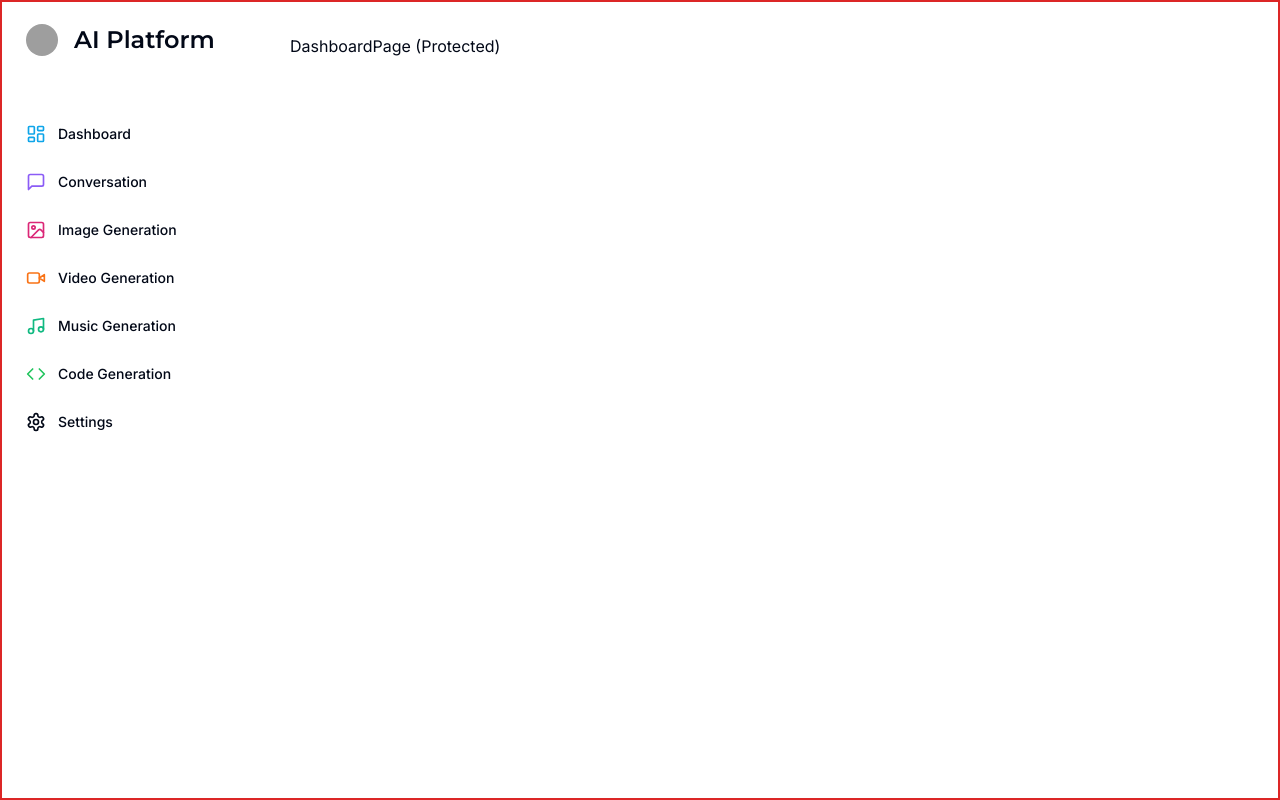
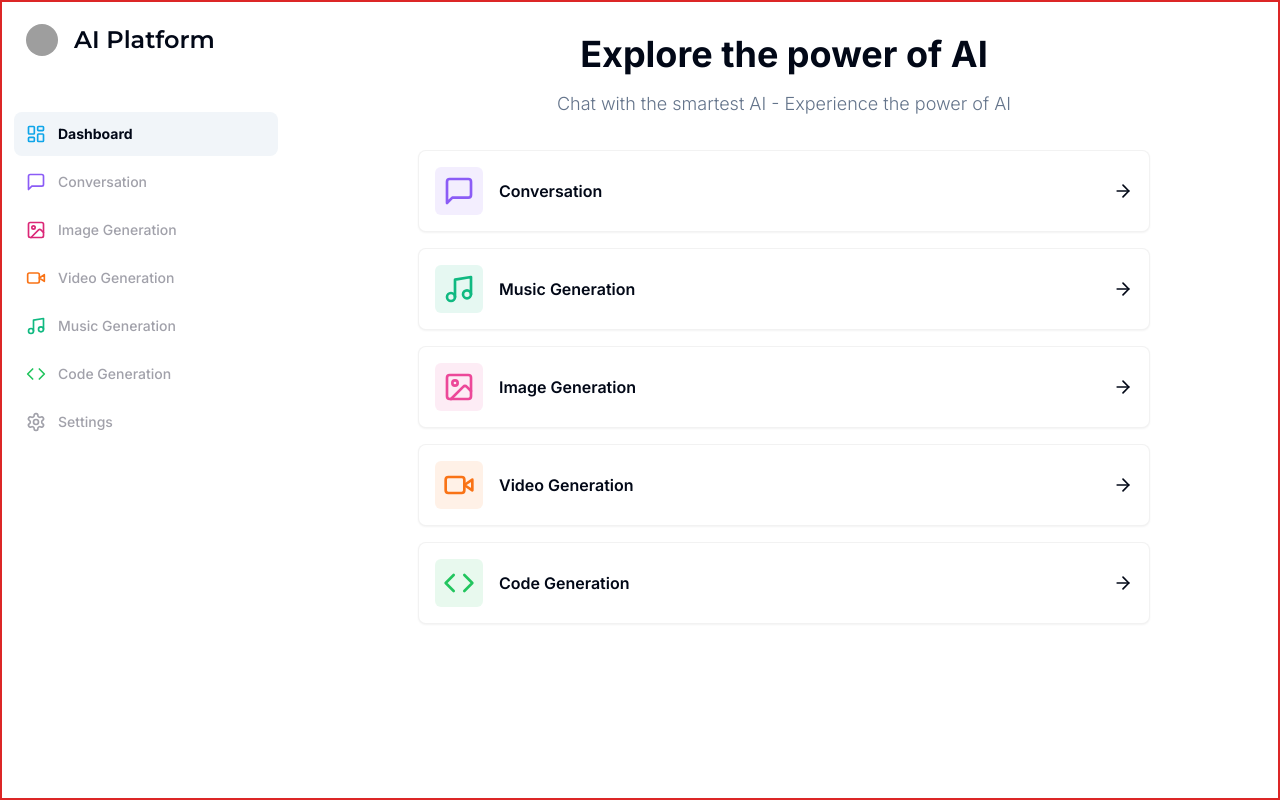
Before and after one commit to quangnvo/aiplatform, a Next.js app: page /dashboard in a window 1280 px wide. Built offline with nearby package versions, Linux system fonts and the light colour scheme; grey boxes are pictures that could not be loaded.

Commit message:
add dashboard

```diff
--- a/app/(dashboard)/(routes)/dashboard/page.tsx
+++ b/app/(dashboard)/(routes)/dashboard/page.tsx
@@ -1,7 +1,84 @@
+"use client"
+
+import { ArrowRight, Code, ImageIcon, MessageSquare, Music, VideoIcon } from "lucide-react"
+import { Card } from "@/components/ui/card"
+import { useRouter } from "next/navigation"
+import { cn } from "@/lib/utils"
+
+const tools = [
+	{
+		label: "Conversation",
+		icon: MessageSquare,
+		color: "text-violet-500",
+		bgColor: "bg-violet-500/10",
+		href: "/conversation"
+	},
+	{
+		label: "Music Generation",
+		icon: Music,
+		color: "text-emerald-500",
+		bgColor: "bg-emerald-500/10",
+		href: "/music"
+	},
+	{
+		label: "Image Generation",
+		icon: ImageIcon,
+		color: "text-pink-500",
+		bgColor: "bg-pink-500/10",
+		href: "/image"
+	},
+	{
+		label: "Video Generation",
+		icon: VideoIcon,
+		color: "text-orange-500",
+		bgColor: "bg-orange-500/10",
+		href: "/video"
+	},
+	{
+		label: "Code Generation",
+		icon: Code,
+		color: "text-green-500",
+		bgColor: "bg-green-500/10",
+		href: "/code"
+	}
+]
+
 const DashboardPage = () => {
+
+	const router = useRouter()
+
 	return (
 		<div>
-			<p>DashboardPage (Protected)</p>
+			<div>
+				<div className="mb-8 space-y-4">
+					<h2 className="text-2xl md:text-4xl font-bold text-center">
+						Explore the power of AI
+					</h2>
+					<p className="text-muted-foreground font-light text-sm md:text-lg text-center">
+						Chat with the smartest AI - Experience the power of AI
+					</p>
+				</div>
+				<div className="px-4 md:px-20 lg:px-32 space-y-4">
+					{tools.map((tool) => (
+						<Card
+							key={tool.href}
+							className="p-4 border-black/5 flex items-center justify-between hover:shadow-md transition cursor-pointer"
+							onClick={() => { router.push(tool.href) }}
+						>
+							<div className="flex items-center gap-x-4">
+								<div className={cn("p-2 w-fit rounded-md", tool.bgColor)}>
+									<tool.icon className={cn("w-8 h-8", tool.color)} />
+								</div>
+
+								<div className="font-semibold">
+									{tool.label}
+								</div>
+							</div>
+							<ArrowRight className="w-5 h-5" />
+						</Card>
+					))}
+				</div>
+			</div>
 		</div>
 	)
 }
--- a/components/MobileSidebar.tsx
+++ b/components/MobileSidebar.tsx
@@ -16,7 +16,7 @@
 					<Menu />
 				</SheetTrigger>
 
-				<SheetContent side="left" className="w-[400px] sm:w-[540px]">
+				<SheetContent side="left" className="w-[400px] sm:w-[540px] p-0">
 					<Sidebar />
 				</SheetContent>
 			</Sheet>
--- a/components/Sidebar.tsx
+++ b/components/Sidebar.tsx
@@ -5,6 +5,8 @@
 import { Montserrat } from "next/font/google"
 import { cn } from "@/lib/utils"
 import { LayoutDashboard, ImageIcon, MessageSquare, VideoIcon, Music, Code, Settings } from "lucide-react"
+import { usePathname } from "next/navigation"
+
 
 const montserrat = Montserrat({
 	weight: "600",
@@ -56,6 +58,9 @@
 ]
 
 const Sidebar = () => {
+
+	const pathName = usePathname()
+
 	return (
 		<div className="space-y-4 py-4 flex flex-col h-full">
 			<div className="px-3 py-2 flex-1">
@@ -81,7 +86,9 @@
 						<Link
 							href={route.href}
 							key={route.href}
-							className="text-sm group flex p-3 w-full justify-start font-medium cursor-pointer hover:text-white hover:bg-white/10 rounded-lg transition"
+							className={cn("text-sm group flex p-3 w-full justify-start font-medium cursor-pointer hover:font-bold hover:text-black rounded-lg transition",
+								pathName === route.href ? "font-bold bg-slate-100" : "text-zinc-400"
+							)}
 						>
 							<div className="flex items-center flex-1">
 								<route.icon className={cn("h-5 w-5 mr-3", route.color)} />
--- /dev/null
+++ b/components/ui/card.tsx
@@ -0,0 +1,79 @@
+import * as React from "react"
+
+import { cn } from "@/lib/utils"
+
+const Card = React.forwardRef<
+  HTMLDivElement,
+  React.HTMLAttributes<HTMLDivElement>
+>(({ className, ...props }, ref) => (
+  <div
+    ref={ref}
+    className={cn(
+      "rounded-lg border bg-card text-card-foreground shadow-sm",
+      className
+    )}
+    {...props}
+  />
+))
+Card.displayName = "Card"
+
+const CardHeader = React.forwardRef<
+  HTMLDivElement,
+  React.HTMLAttributes<HTMLDivElement>
+>(({ className, ...props }, ref) => (
+  <div
+    ref={ref}
+    className={cn("flex flex-col space-y-1.5 p-6", className)}
+    {...props}
+  />
+))
+CardHeader.displayName = "CardHeader"
+
+const CardTitle = React.forwardRef<
+  HTMLParagraphElement,
+  React.HTMLAttributes<HTMLHeadingElement>
+>(({ className, ...props }, ref) => (
+  <h3
+    ref={ref}
+    className={cn(
+      "text-2xl font-semibold leading-none tracking-tight",
+      className
+    )}
+    {...props}
+  />
+))
+CardTitle.displayName = "CardTitle"
+
+const CardDescription = React.forwardRef<
+  HTMLParagraphElement,
+  React.HTMLAttributes<HTMLParagraphElement>
+>(({ className, ...props }, ref) => (
+  <p
+    ref={ref}
+    className={cn("text-sm text-muted-foreground", className)}
+    {...props}
+  />
+))
+CardDescription.displayName = "CardDescription"
+
+const CardContent = React.forwardRef<
+  HTMLDivElement,
+  React.HTMLAttributes<HTMLDivElement>
+>(({ className, ...props }, ref) => (
+  <div ref={ref} className={cn("p-6 pt-0", className)} {...props} />
+))
+CardContent.displayName = "CardContent"
+
+const CardFooter = React.forwardRef<
+  HTMLDivElement,
+  React.HTMLAttributes<HTMLDivElement>
+>(({ className, ...props }, ref) => (
+  <div
+    ref={ref}
+    className={cn("flex items-center p-6 pt-0", className)}
+    {...props}
+  />
+))
+CardFooter.displayName = "CardFooter"
+
+export { Card, CardHeader, CardFooter, CardTitle, CardDescription, CardContent }
```
